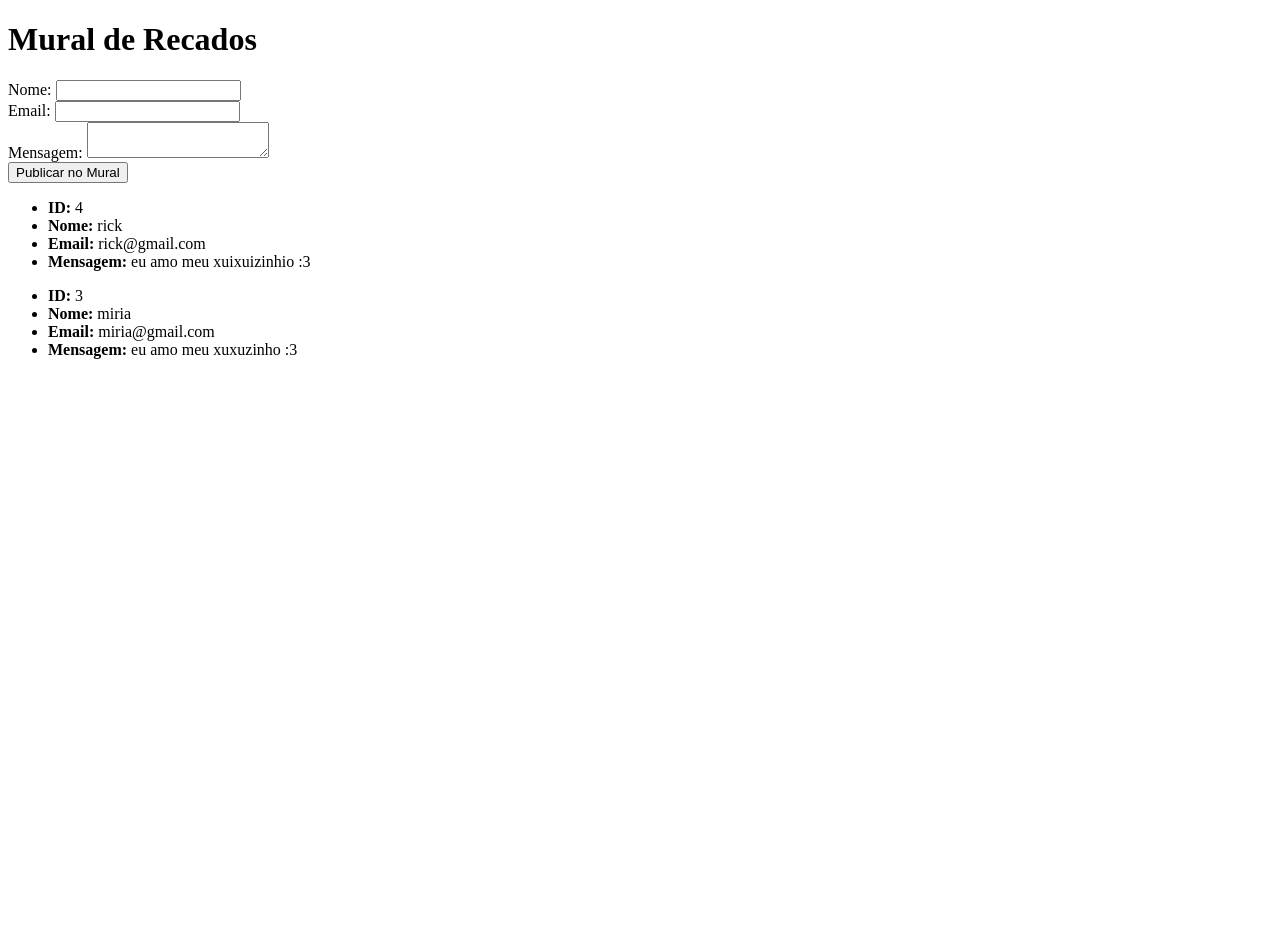
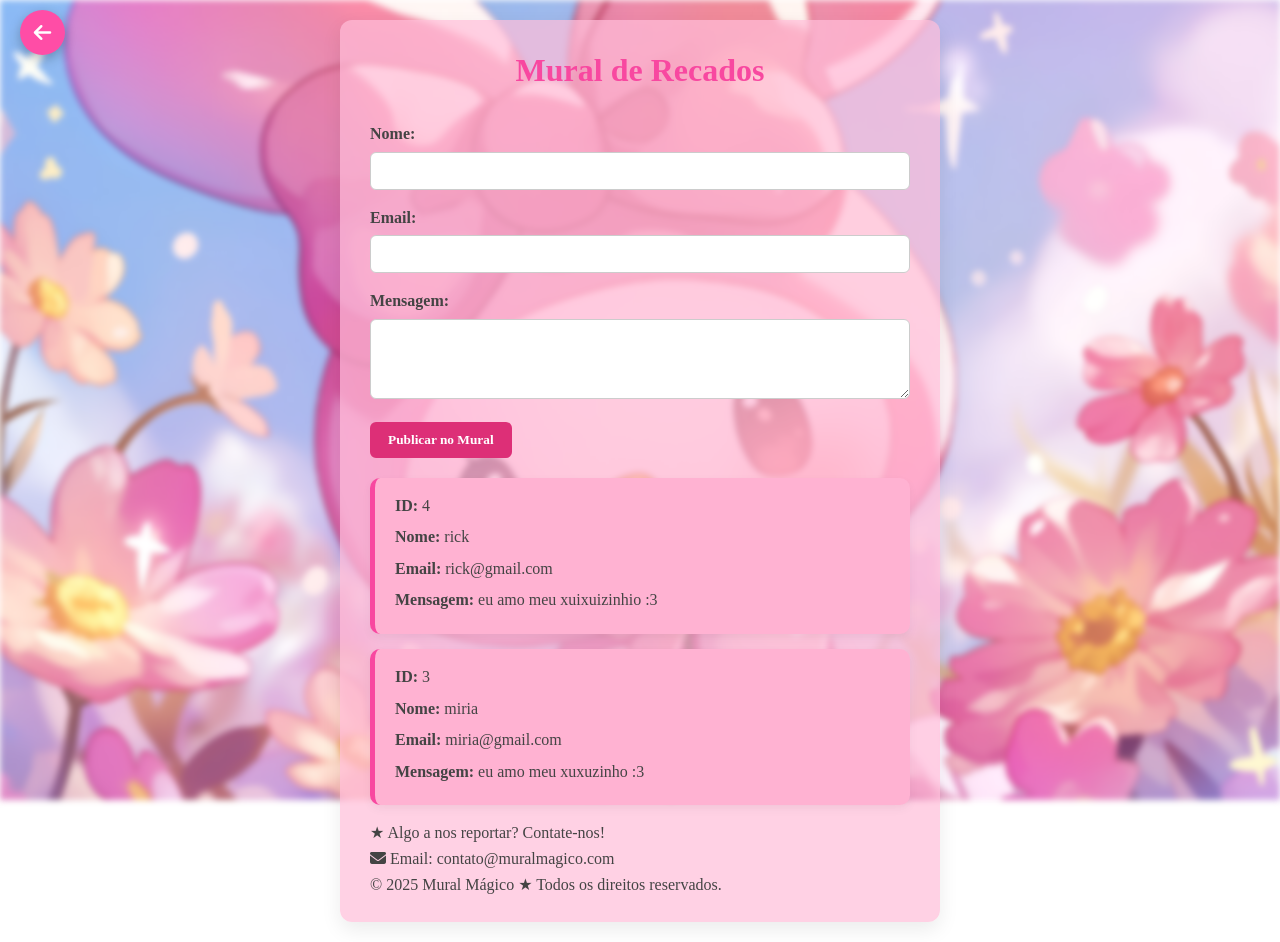
Before and after one commit to LulieXD/Trabalho-APS, a PHP site: page /mural.php in a window 1280 px wide. Before the commit the page ends 359 px from the top, so only its background shows below. Run offline with PHP 8.4, Linux system fonts and the light colour scheme; data comes from the database, SQL or seed files in the repository.

Commit message:
trabalho finalizado com css

```diff
--- a/APS-Maria2D/Mural de Pedidos/mural.css
+++ b/APS-Maria2D/Mural de Pedidos/mural.css
@@ -0,0 +1,163 @@
+/*Todos os CSS que estão sem uma linha de separação, se enquadram na mesma observação
+de comentário*/
+
+* {
+    margin: 0;
+    padding: 0;
+    box-sizing: border-box;
+    font-family: "Poppins";
+}
+
+body {
+    margin: 0;
+    overflow-x: hidden;
+    background-size: cover;
+    background-position: center;
+    background-repeat: no-repeat;
+    line-height: 1.6;
+}
+
+body p {
+    color: #444;
+}
+/*Pego em IA e modificado por mim*/
+#btn-voltar {
+    position: fixed;
+    top: 10px;
+    left: 20px;
+    width: 45px;
+    height: 45px;
+    background: #ff4da6;
+    color: white;
+    border-radius: 50%;
+    display: flex;
+    align-items: center;
+    justify-content: center;
+    text-decoration: none;
+    box-shadow: 0 4px 12px rgba(0,0,0,0.25);
+    transition: all 0.3s ease;
+}
+#btn-voltar:hover {
+    background: #e60073;
+    transform: scale(1.1);
+}
+#btn-voltar i {
+    font-size: 20px;
+}
+
+
+/*Pego em um trabalho antigo e modificado por mim*/
+.background-blur {
+    position: fixed;
+    top: 0;
+    left: 0;
+    width: 100%;
+    height: 100%;
+    background-image: url("imagens/my-melody2.jpg");
+    background-size: cover;
+    background-position: center;
+    filter: blur(3px);
+    z-index: -1;
+}
+
+
+#main {
+    display: flex;
+    justify-content: center;
+    padding: 20px;
+}
+
+#geral {
+    width: 600px;
+    background-color: #ffbed9b3;
+    padding: 25px 30px;
+    border-radius: 12px;
+    box-shadow: 0 8px 20px rgba(0, 0, 0, 0.08);
+}
+
+#header h1 {
+    text-align: center;
+    margin-bottom: 25px;
+    color: #f848a0;
+}
+
+#formulario_mural label {
+    display: block;
+    margin-bottom: 5px;
+    font-weight: bold;
+    color:#444;
+}
+
+#formulario_mural input[type="text"],
+#formulario_mural textarea {
+    width: 100%;
+    padding: 10px;
+    margin-bottom: 15px;
+    border: 1px solid #ccc;
+    border-radius: 6px;
+    resize: vertical;
+    font-size: 14px;
+}
+
+#formulario_mural textarea {
+    min-height: 80px;
+}
+
+#formulario_mural .btn {
+    display: inline-block;
+    background-color: #dd2f77;
+    color: #fff;
+    padding: 10px 18px;
+    margin-bottom: 20px;
+    border: none;
+    border-radius: 6px;
+    cursor: pointer;
+    font-weight: bold;
+    transition: background-color 0.3s;
+}
+
+#formulario_mural .btn:hover {
+    background-color: #e60073;
+}
+
+.recados {
+    list-style: none;
+    background-color: #ffb2d2;
+    padding: 15px 20px;
+    border-radius: 10px;
+    margin-bottom: 15px;
+    border-left: 5px solid #f848a0;
+    box-shadow: 0 4px 10px rgba(0,0,0,0.05);
+    transition: transform 0.2s, box-shadow 0.2s;
+}
+
+.recados:hover {
+    transform: translateY(-2px);
+    box-shadow: 0 6px 15px rgba(0,0,0,0.1);
+}
+
+.recados li {
+    margin-bottom: 6px;
+}
+
+.recados p {
+    color: #444;
+}
+
+#footer {
+    text-align: center;
+    margin-top: 25px;
+    font-size: 13px;
+}
+
+.footer-content {
+    color: #444;
+}
+
+/*Pego em IA e modificado por mim*/
+ul.recados li {
+  color: #444;
+}
+ul.recados li strong {
+  color: #444;
+}
--- a/APS-Maria2D/Mural de Pedidos/mural.php
+++ b/APS-Maria2D/Mural de Pedidos/mural.php
@@ -21,6 +21,8 @@ if(isset($_POST['cadastra'])){
 <link rel="stylesheet" type="text/css" href="mural.css">
 <script src="scripts/jquery.js"></script>
 <script src="scripts/jquery.validate.js"></script>
+<link rel="stylesheet" href="https://cdnjs.cloudflare.com/ajax/libs/font-awesome/6.5.0/css/all.min.css">
+
 <script>
 $(document).ready(function() {
     $("#mural").validate({
@@ -38,7 +40,12 @@ $(document).ready(function() {
 });
 </script>
 </head>
+<a href="index.php" id="btn-voltar">
+    <i class="fa-solid fa-arrow-left"></i>
+</a>
+
 <body>
+    <div class="background-blur"></div>
 <div id="main">
 <div id="geral">
 <div id="header">
@@ -69,8 +76,14 @@ while($res = mysqli_fetch_assoc($seleciona)){
 }
 ?>
 
-<div id="footer">
-
+<footer class="footer">
+    <div class="footer-content">
+        ★ Algo a nos reportar? Contate-nos!<br>
+        <p><i class="fa-solid fa-envelope"></i> Email: contato@muralmagico.com</p>
+        </p>
+        <p>&copy; 2025 Mural Mágico ★ Todos os direitos reservados.</p>
+        </div>
+</footer>
 </div>
 </div>
 </div>
```
Also changed, not shown: APS-Maria2D/Mural de Pedidos/home.css (added, +69 -0 lines), APS-Maria2D/Mural de Pedidos/index.php (added, +19 -0 lines), APS-Maria2D/Mural de Pedidos/mod.css (+148 -0 lines), APS-Maria2D/Mural de Pedidos/moderar.php (+7 -0 lines), APS-Maria2D/Mural de Pedidos/imagens/image.png (deleted), APS-Maria2D/Mural de Pedidos/imagens/my-melody2.jpg (added), 2 other files.
